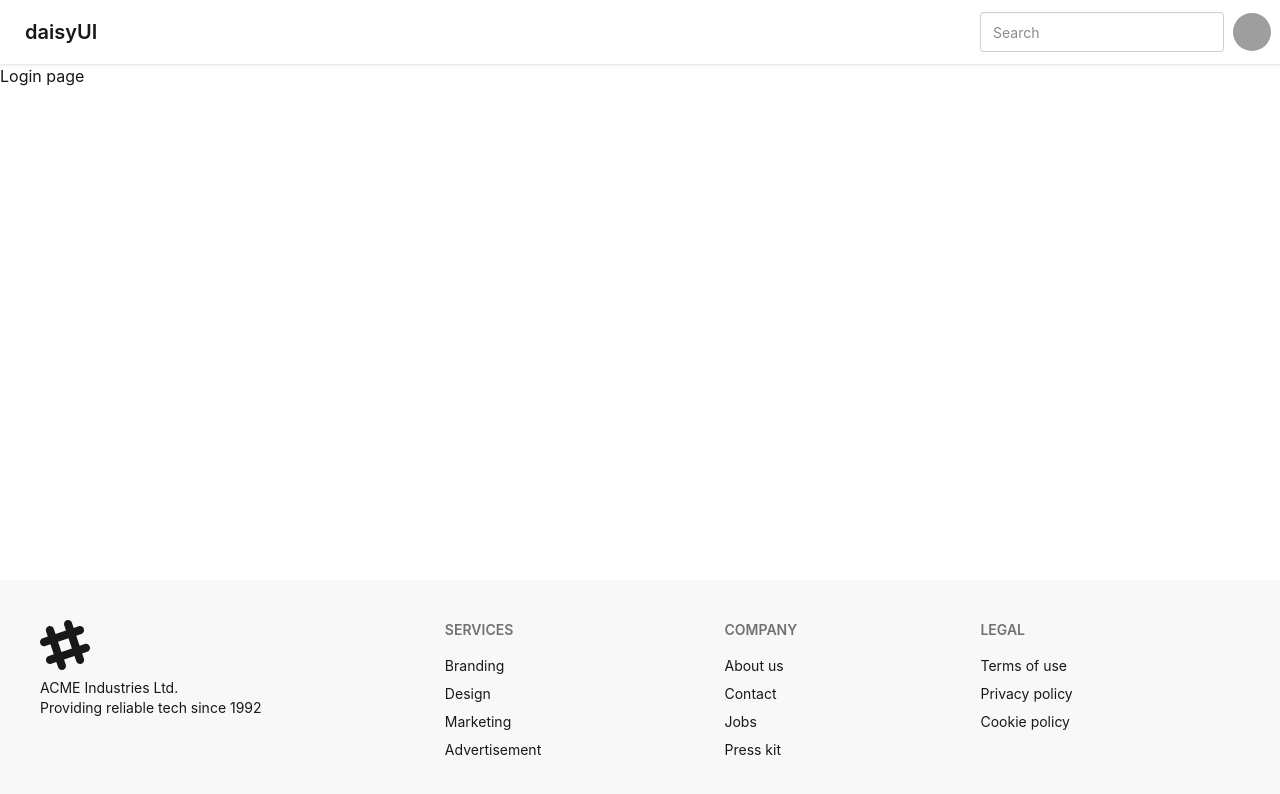
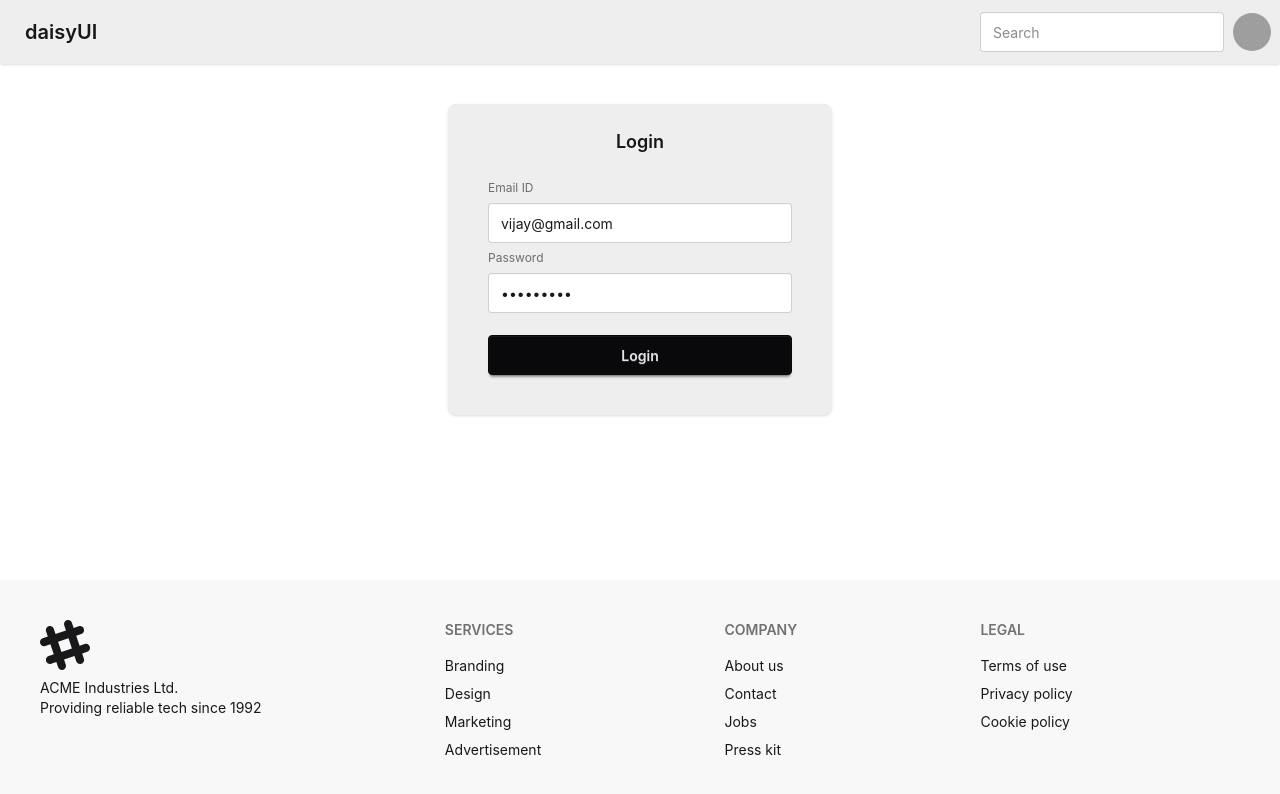
Before and after one commit to vijaykarena/devGarden-web, a React (Vite) app: page /login in a window 1280 px wide. Shown: the top 794 px of the page. Built offline with nearby package versions, Linux system fonts and the light colour scheme; grey boxes are pictures that could not be loaded.

Commit message:
Login page and api

```diff
--- a/package.json
+++ b/package.json
@@ -11,6 +11,7 @@
   },
   "dependencies": {
     "@tailwindcss/vite": "^4.3.2",
+    "axios": "^1.18.1",
     "react": "^19.2.7",
     "react-dom": "^19.2.7",
     "react-router": "^7.18.1",
--- a/src/Components/Header.jsx
+++ b/src/Components/Header.jsx
@@ -1,7 +1,7 @@
 const Header = () => {
   return (
     <>
-      <div className="navbar bg-base-100 shadow-sm">
+      <div className="navbar bg-base-300 shadow-sm">
         <div className="flex-1">
           <a className="btn btn-ghost text-xl">daisyUI</a>
         </div>
--- a/src/Login.jsx
+++ b/src/Login.jsx
@@ -1,5 +1,54 @@
+import { useState } from "react";
+import axios from "axios";
+
 const Login = () => {
-  return <div>Login page</div>;
+  const [emailId, setEmailId] = useState("vijay@gmail.com");
+  const [password, setPassword] = useState("Vijay@123");
+
+  const loginHandler = async () => {
+    const response = await axios.post(
+      "http://localhost:8080/login",
+      {
+        emailId,
+        password,
+      },
+      { withCredentials: true },
+    );
+    console.log(response);
+  };
+
+  return (
+    <div className="flex justify-center my-10">
+      <div className="card bg-base-300 w-96 shadow-sm ">
+        <div className="card-body">
+          <h2 className="card-title justify-center">Login</h2>
+          <div>
+            <fieldset className="fieldset border-base-300 p-4">
+              <label className="label">Email ID</label>
+              <input
+                type="email"
+                className="input"
+                value={emailId}
+                onChange={(e) => setEmailId(e.target.value)}
+              />
+
+              <label className="label">Password</label>
+              <input
+                type="password"
+                className="input"
+                value={password}
+                onChange={(e) => setPassword(e.target.value)}
+              />
+
+              <button className="btn btn-neutral mt-4" onClick={loginHandler}>
+                Login
+              </button>
+            </fieldset>
+          </div>
+        </div>
+      </div>
+    </div>
+  );
 };
 
 export default Login;
```
Also changed, not shown: 1 other file (tests, documents, lock files or other folders).
